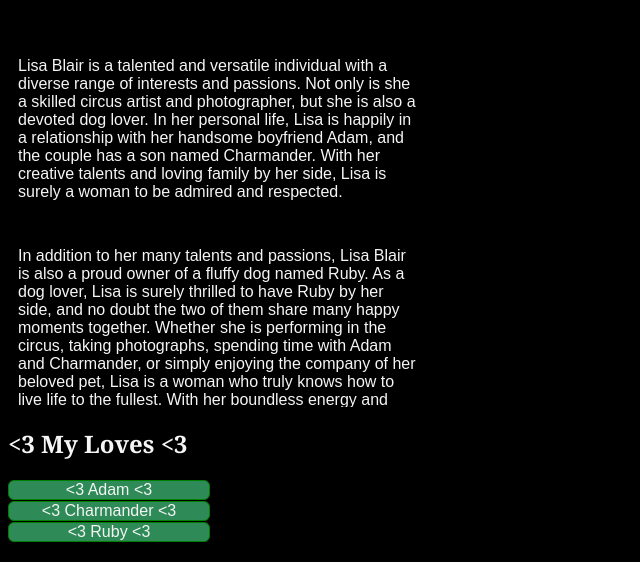
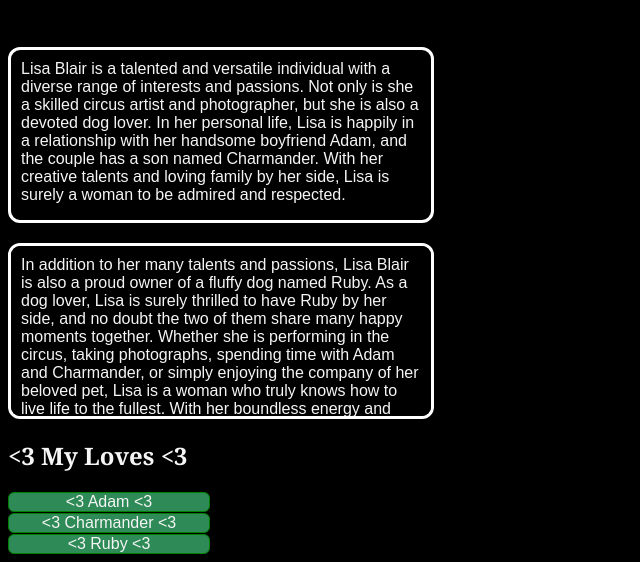
Before and after one commit to LisaJLB/coursera-test, a plain HTML site: page site/index.html in a window 1280 px wide. Shown: the part 446-1008 px from the top of the page, without its empty margins (0-640 px from the left). Drawn offline with Linux system fonts and the light colour scheme.

Commit message:
added rounded corners

```diff
--- a/site/Stylesheet.css
+++ b/site/Stylesheet.css
@@ -5,7 +5,8 @@
 				#box {
   background-color: black;
   padding: 10px;
-  border: 5px solid white;
+  border: 3px solid white;
+  border-radius: 12px;
   width: 400px;
   height: 150px;
   margin-top: 50px;
@@ -14,7 +15,8 @@
 	#box-2 {
   background-color: black;
   padding: 10px;
-  border: 5px white;
+   border: 3px solid white;
+  border-radius: 12px;
   width: 400px;
   height: 150px;
   margin-top: 20px;
--- a/site/index.html
+++ b/site/index.html
@@ -9,7 +9,7 @@
 		#box {
   background-color: black;
   padding: 10px;
-  border: 5px white;
+  border: 3px solid white;
   width: 400px;
   height: 150px;
   margin-top: 50px;
@@ -18,7 +18,7 @@
 	#box-2 {
   background-color: black;
   padding: 10px;
-  border: 5px white;
+  border: 3px solid white;
   width: 400px;
   height: 150px;
   margin-top: 20px;
```
Also changed, not shown: site/Adam.html (+2 -0 lines), site/Charmander.html (+2 -1 lines), site/Ruby.html (+2 -1 lines).
